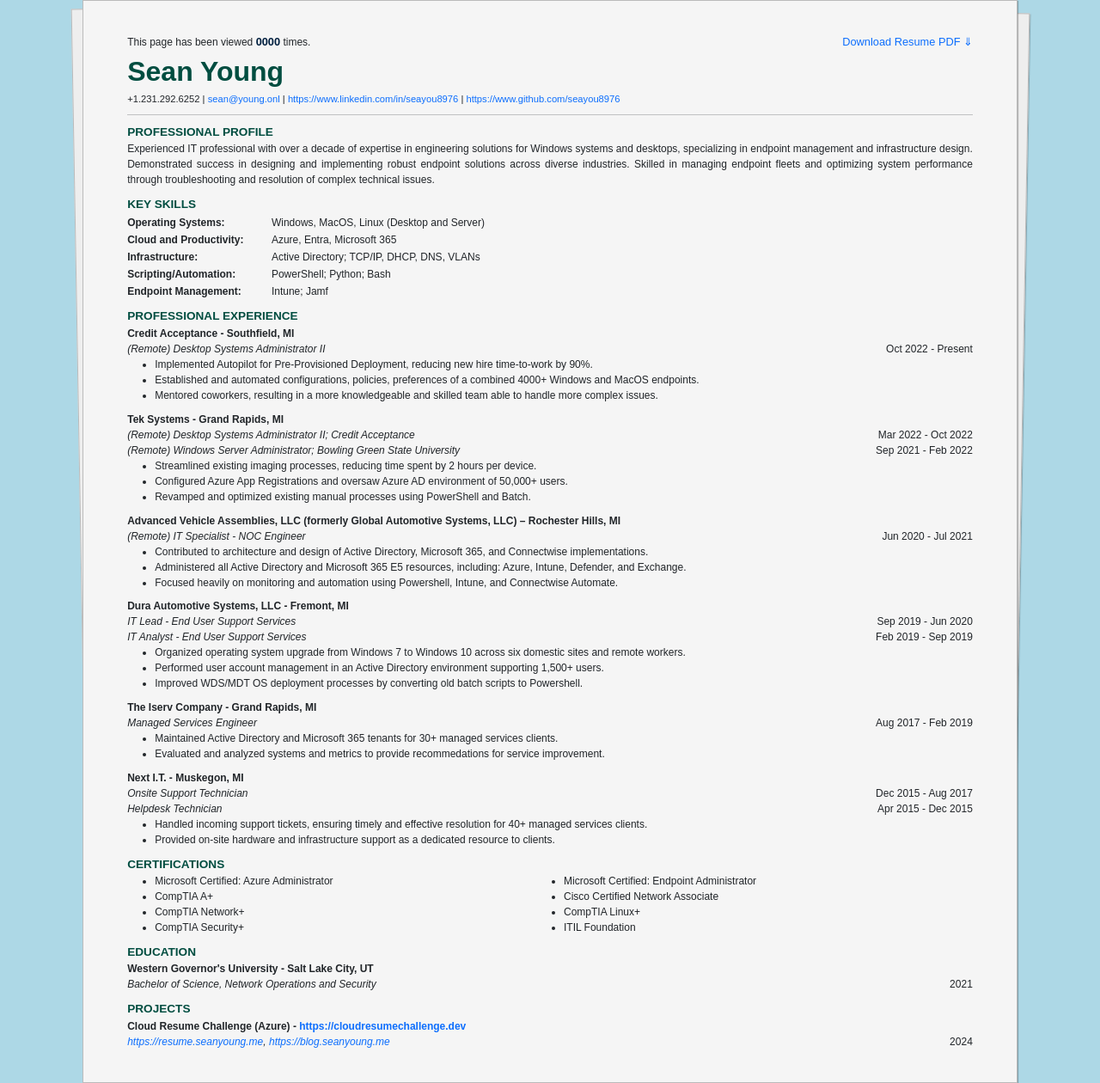
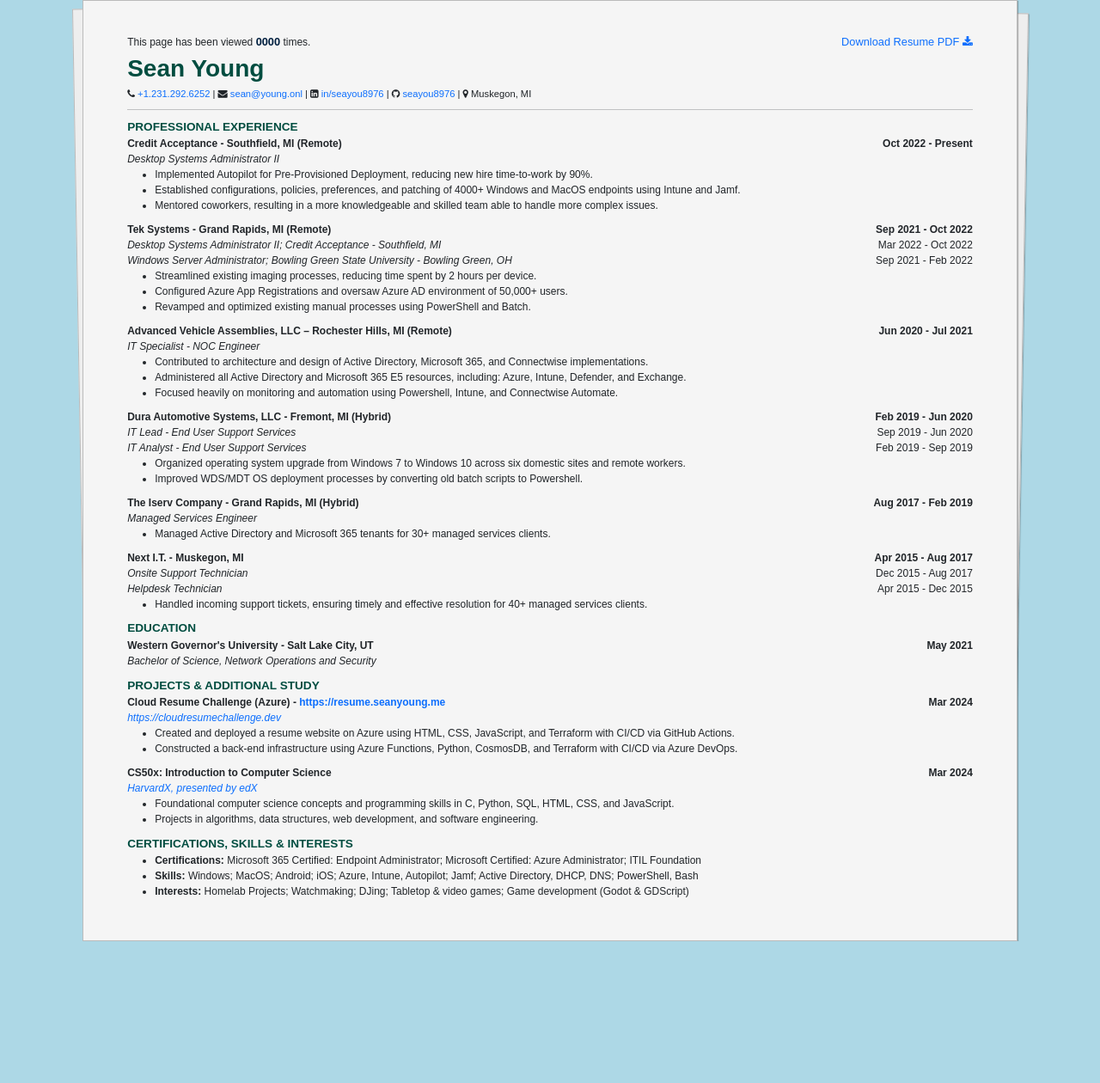
Before and after one commit to seayou8976/azure_cloud_resume, a plain HTML site: page website/index.html in a window 1280 px wide. Shown: the whole page at 86% size. After the commit the page ends 1095 px from the top, so only its background shows below. Drawn offline with nearby package versions, Linux system fonts and the light colour scheme; no server answers.

Commit message:
New format, plus FontAwesome icons

```diff
--- a/website/index.html
+++ b/website/index.html
@@ -5,6 +5,7 @@
         <meta charset="UTF-8" name="viewport" content=“width=device-width, initial-scale=1“>
         <link href="https://cdn.jsdelivr.net/npm/bootstrap@5.2.3/dist/css/bootstrap.min.css" rel="stylesheet" integrity="sha384-rbsA2VBKQhggwzxH7pPCaAqO46MgnOM80zW1RWuH61DGLwZJEdK2Kadq2F9CUG65" crossorigin="anonymous">
         <script src="https://cdn.jsdelivr.net/npm/bootstrap@5.2.3/dist/js/bootstrap.bundle.min.js" integrity="sha384-kenU1KFdBIe4zVF0s0G1M5b4hcpxyD9F7jL+jjXkk+Q2h455rYXK/7HAuoJl+0I4" crossorigin="anonymous"></script>
+        <link rel="stylesheet" href="https://cdnjs.cloudflare.com/ajax/libs/font-awesome/4.7.0/css/font-awesome.min.css">
         <link href="styles.css" rel="stylesheet">
         <title>
             Cloud Resume Challenge
@@ -13,67 +14,34 @@
      <body>
         <div id="paper">
             This page has been viewed <span id="view-count">0000</span> times.
-            <a id="downloadLink" href="#">Download Resume PDF &dArr;</a>
+            <a id="downloadLink" href="#">Download Resume PDF <i class="fa fa-download"></i></a>
                 <div id="resume">
                 <div id="resume_header">
                     <div id="name">
                         Sean Young
                     </div>
                     <div id="contact">
-                        +1.231.292.6252 | <a href="mailto:sean@young.onl">sean@young.onl</a> | <a href="https://www.linkedin.com/in/seayou8976">https://www.linkedin.com/in/seayou8976</a> | <a href="https://www.github.com/seayou8976">https://www.github.com/seayou8976</a>
+                        <i class="fa fa-phone"></i> <a href="tel:+12312926252">+1.231.292.6252</a> | <i class="fa fa-envelope"></i> <a href="mailto:sean@young.onl">sean@young.onl</a> | <i class="fa fa-linkedin-square"></i> <a href="https://www.linkedin.com/in/seayou8976">in/seayou8976</a> | <i class="fa fa-github"></i> <a href="https://www.github.com/seayou8976">seayou8976</a> | <i class="fa fa-map-marker"></i> Muskegon, MI
                     </div>
                     <hr>
                 </div>
                 <div id="resume_body">
-                    <div class="body-header profile-header">
-                        <p>PROFESSIONAL PROFILE</p>
-                    </div>
-                    <div id="profile-content">
-                        Experienced IT professional with over a decade of expertise in engineering solutions for Windows systems and desktops, specializing in endpoint management and infrastructure design. Demonstrated success in designing and implementing robust endpoint solutions across diverse industries. Skilled in managing endpoint fleets and optimizing system performance through troubleshooting and resolution of complex technical issues.
-                    </div>
-                    <div class="body-header competency-header">
-                        <p>KEY SKILLS</p>
-                    </div>
-                    <div class="competency-content">
-                        <table>
-                            <tr>
-                                <td class="competency">Operating Systems: </td>
-                                <td>Windows, MacOS, Linux (Desktop and Server) </td>
-                            </tr>
-                            <tr>
-                                <td class="competency">Cloud and Productivity: </td>
-                                <td>Azure, Entra, Microsoft 365 </td>
-                            </tr>
-                            <tr>
-                                <td class="competency">Infrastructure: </td>
-                                <td>Active Directory; TCP/IP, DHCP, DNS, VLANs </td>
-                            </tr>
-                            <tr>
-                                <td class="competency">Scripting/Automation: </td>
-                                <td>PowerShell; Python; Bash </td>
-                            </tr>
-                            <tr>
-                                <td class="competency">Endpoint Management: </td>
-                                <td>Intune; Jamf </td>
-                            </tr>
-                        </table>
-                    </div>
                     <div class="body-header experience-header">
                         <p>PROFESSIONAL EXPERIENCE</p>
                     </div>
                     <div class="experience-content">
-                        <div class="experience-company">Credit Acceptance - Southfield, MI</div>
-                        <div class="experience-title">(Remote) Desktop Systems Administrator II<span class="experience-year">Oct 2022 - Present</span></div>
+                        <div class="experience-company">Credit Acceptance - Southfield, MI (Remote)<span class="experience-year">Oct 2022 - Present</span></div>
+                        <div class="experience-title">Desktop Systems Administrator II</div>
                         <div class="experience-list">
                             <ul>
                                 <li>Implemented Autopilot for Pre-Provisioned Deployment, reducing new hire time-to-work by 90%.</li>
-                                <li>Established and automated configurations, policies, preferences of a combined 4000+ Windows and MacOS endpoints.</li>
+                                <li>Established configurations, policies, preferences, and patching of 4000+ Windows and MacOS endpoints using Intune and Jamf.</li>
                                 <li>Mentored coworkers, resulting in a more knowledgeable and skilled team able to handle more complex issues.</li>
                             </ul>
                         </div>
-                        <div class="experience-company">Tek Systems - Grand Rapids, MI</div>
-                        <div class="experience-title">(Remote) Desktop Systems Administrator II; Credit Acceptance<span class="experience-year">Mar 2022 - Oct 2022</span></div>
-                        <div class="experience-title">(Remote) Windows Server Administrator; Bowling Green State University<span class="experience-year">Sep 2021 - Feb 2022</span></div>
+                        <div class="experience-company">Tek Systems - Grand Rapids, MI (Remote)<span class="experience-year">Sep 2021 - Oct 2022</span></div>
+                        <div class="experience-title">Desktop Systems Administrator II; Credit Acceptance - Southfield, MI<span class="experience-year">Mar 2022 - Oct 2022</span></div>
+                        <div class="experience-title">Windows Server Administrator; Bowling Green State University - Bowling Green, OH<span class="experience-year">Sep 2021 - Feb 2022</span></div>
                         <div class="experience-list">
                             <ul>
                                 <li>Streamlined existing imaging processes, reducing time spent by 2 hours per device.</li>
@@ -81,8 +49,8 @@
                                 <li>Revamped and optimized existing manual processes using PowerShell and Batch.</li>
                             </ul>
                         </div>
-                        <div class="experience-company">Advanced Vehicle Assemblies, LLC (formerly Global Automotive Systems, LLC) – Rochester Hills, MI</div>
-                        <div class="experience-title">(Remote) IT Specialist - NOC Engineer<span class="experience-year">Jun 2020 - Jul 2021</span></div>
+                        <div class="experience-company">Advanced Vehicle Assemblies, LLC – Rochester Hills, MI (Remote)<span class="experience-year">Jun 2020 - Jul 2021</span></div>
+                        <div class="experience-title">IT Specialist - NOC Engineer</div>
                         <div class="experience-list">
                             <ul>
                                 <li>Contributed to architecture and design of Active Directory, Microsoft 365, and Connectwise implementations.</li>
@@ -90,62 +58,70 @@
                                 <li>Focused heavily on monitoring and automation using Powershell, Intune, and Connectwise Automate.</li>
                             </ul>
                         </div>
-                        <div class="experience-company">Dura Automotive Systems, LLC - Fremont, MI</div>
+                        <div class="experience-company">Dura Automotive Systems, LLC - Fremont, MI (Hybrid)<span class="experience-year">Feb 2019 - Jun 2020</span></div>
                         <div class="experience-title">IT Lead - End User Support Services<span class="experience-year">Sep 2019 - Jun 2020</span></div>
                         <div class="experience-title">IT Analyst - End User Support Services<span class="experience-year">Feb 2019 - Sep 2019</span></div>
                         <div class="experience-list">
                             <ul>
                                 <li>Organized operating system upgrade from Windows 7 to Windows 10 across six domestic sites and remote workers.</li>
-                                <li>Performed user account management in an Active Directory environment supporting 1,500+ users.</li>
                                 <li>Improved WDS/MDT OS deployment processes by converting old batch scripts to Powershell.</li>
                             </ul>
                         </div>
-                        <div class="experience-company">The Iserv Company - Grand Rapids, MI</div>
-                        <div class="experience-title">Managed Services Engineer<span class="experience-year">Aug 2017 - Feb 2019</span></div>
+                        <div class="experience-company">The Iserv Company - Grand Rapids, MI (Hybrid)<span class="experience-year">Aug 2017 - Feb 2019</span></div>
+                        <div class="experience-title">Managed Services Engineer</div>
                         <div class="experience-list">
                             <ul>
-                                <li>Maintained Active Directory and Microsoft 365 tenants for 30+ managed services clients.</li>
-                                <li>Evaluated and analyzed systems and metrics to provide recommedations for service improvement.</li>
+                                <li>Managed Active Directory and Microsoft 365 tenants for 30+ managed services clients.</li>
                             </ul>
                         </div>
-                        <div class="experience-company">Next I.T. - Muskegon, MI</div>
+                        <div class="experience-company">Next I.T. - Muskegon, MI<span class="experience-year">Apr 2015 - Aug 2017</span></div>
                         <div class="experience-title">Onsite Support Technician<span class="experience-year">Dec 2015 - Aug 2017</span></div>
                         <div class="experience-title">Helpdesk Technician<span class="experience-year">Apr 2015 - Dec 2015</span></div>
-                        <div class="experience-list html2pdf__page-break">
+                        <!-- <div class="experience-list html2pdf__page-break"> -->
                             <ul>
                                 <li>Handled incoming support tickets, ensuring timely and effective resolution for 40+ managed services clients.</li>
-                                <li>Provided on-site hardware and infrastructure support as a dedicated resource to clients.</li>
                             </ul>
                         </div>
-                    </div>
-                    <div class="body-header certification-header">
-                        <p>CERTIFICATIONS</p>
-                    </div>
-                    <div id="certification-content">
-                        <ul id="certifications">
-                            <li>Microsoft Certified: Azure Administrator</li>
-                            <li>Microsoft Certified: Endpoint Administrator</li>
-                            <li>CompTIA A+</li>
-                            <li>Cisco Certified Network Associate</li>
-                            <li>CompTIA Network+</li>
-                            <li>CompTIA Linux+</li>
-                            <li>CompTIA Security+</li>
-                            <li>ITIL Foundation</li>
-                        </ul>
                     </div>
                     <div class="body-header education-header">
                         <p>EDUCATION</p>
                     </div>
                     <div id="education-content">
-                        <div class="experience-company">Western Governor's University - Salt Lake City, UT</div>
-                        <div class="experience-title">Bachelor of Science, Network Operations and Security<span class="experience-year">2021</span></div>
+                        <div class="experience-company">Western Governor's University - Salt Lake City, UT<span class="experience-year">May 2021</span></div>
+                        <div class="experience-title">Bachelor of Science, Network Operations and Security</div>
                     </div>
                     <div class="body-header project-header">
-                        <p>PROJECTS</p>
+                        <p>PROJECTS & ADDITIONAL STUDY</p>
                     </div>
                     <div id="project-content">
-                        <div class="experience-company">Cloud Resume Challenge (Azure) - <a href="https://cloudresumechallenge.dev">https://cloudresumechallenge.dev</a></div>
-                        <div class="experience-title"><a href="https://resume.seanyoung.me">https://resume.seanyoung.me</a>, <a href="https://blog.seanyoung.me/cloud-resume-challenge-azure-part-1-of-3">https://blog.seanyoung.me</a><span class="experience-year">2024</span></div>
+                        <div class="experience-company">Cloud Resume Challenge (Azure) - <a href="https://resume.seanyoung.me">https://resume.seanyoung.me</a><span class="experience-year">Mar 2024</span></div>
+                        <div class="experience-title"><a href="https://cloudresumechallenge.dev">https://cloudresumechallenge.dev</a></div>
+                    </div>
+                    <div class="experience-list">
+                        <ul>
+                            <li>Created and deployed a resume website on Azure using HTML, CSS, JavaScript, and Terraform with CI/CD via GitHub Actions.</li>
+                            <li>Constructed a back-end infrastructure using Azure Functions, Python, CosmosDB, and Terraform with CI/CD via Azure DevOps.</li>
+                        </ul>
+                    </div>
+                    <div id="project-content">
+                        <div class="experience-company">CS50x: Introduction to Computer Science <span class="experience-year">Mar 2024</span></div>
+                        <div class="experience-title"><a href="https://www.edx.org/learn/computer-science/harvard-university-cs50-s-introduction-to-computer-science">HarvardX, presented by edX</a></div>
+                    </div>
+                    <div class="experience-list">
+                        <ul>
+                            <li>Foundational computer science concepts and programming skills in C, Python, SQL, HTML, CSS, and JavaScript.</li>
+                            <li>Projects in algorithms, data structures, web development, and software engineering.</li>
+                        </ul>
+                    </div>
+                    <div class="body-header competency-header">
+                        <p>CERTIFICATIONS, SKILLS & INTERESTS</p>
+                    </div>
+                    <div class="competency-content">
+                        <ul>
+                            <li><b>Certifications:</b> Microsoft 365 Certified: Endpoint Administrator; Microsoft Certified: Azure Administrator; ITIL Foundation</li>
+                            <li><b>Skills:</b> Windows; MacOS; Android; iOS; Azure, Intune, Autopilot; Jamf; Active Directory, DHCP, DNS; PowerShell, Bash</li>
+                            <li><b>Interests:</b> Homelab Projects; Watchmaking; DJing; Tabletop & video games; Game development (Godot & GDScript)</li>
+                        </ul>
                     </div>
                 </div>
             </div>
@@ -156,15 +132,16 @@
             document.getElementById('downloadLink').addEventListener('click', function() {
                 var element = document.getElementById('resume');
                 html2pdf(element, {
-                    margin: 0.5,
+                    margin: [0.4, 0.5],
                     filename: 'Sean_Young.pdf',
+                    enableLinks: true,
                     image: { type: 'jpeg', quality: 0.98 },
                     html2canvas: { scale: 1, logging: true },
                     jsPDF: { unit: 'in', format: 'letter', orientation: 'portrait' }
                 });
-                html2pdf().set({
-                pagebreak: { mode: 'legacy' }
-                });
+                //html2pdf().set({
+                //pagebreak: { mode: 'legacy' }
+                //});
             });
         </script>
      </body>
--- a/website/styles.css
+++ b/website/styles.css
@@ -115,7 +115,7 @@ z-index: -2;
 
 #name {
     color: #004d40;
-    font-size: 2.0rem;
+    font-size: 1.75rem;
     font-weight: bold;
 }
 
```
